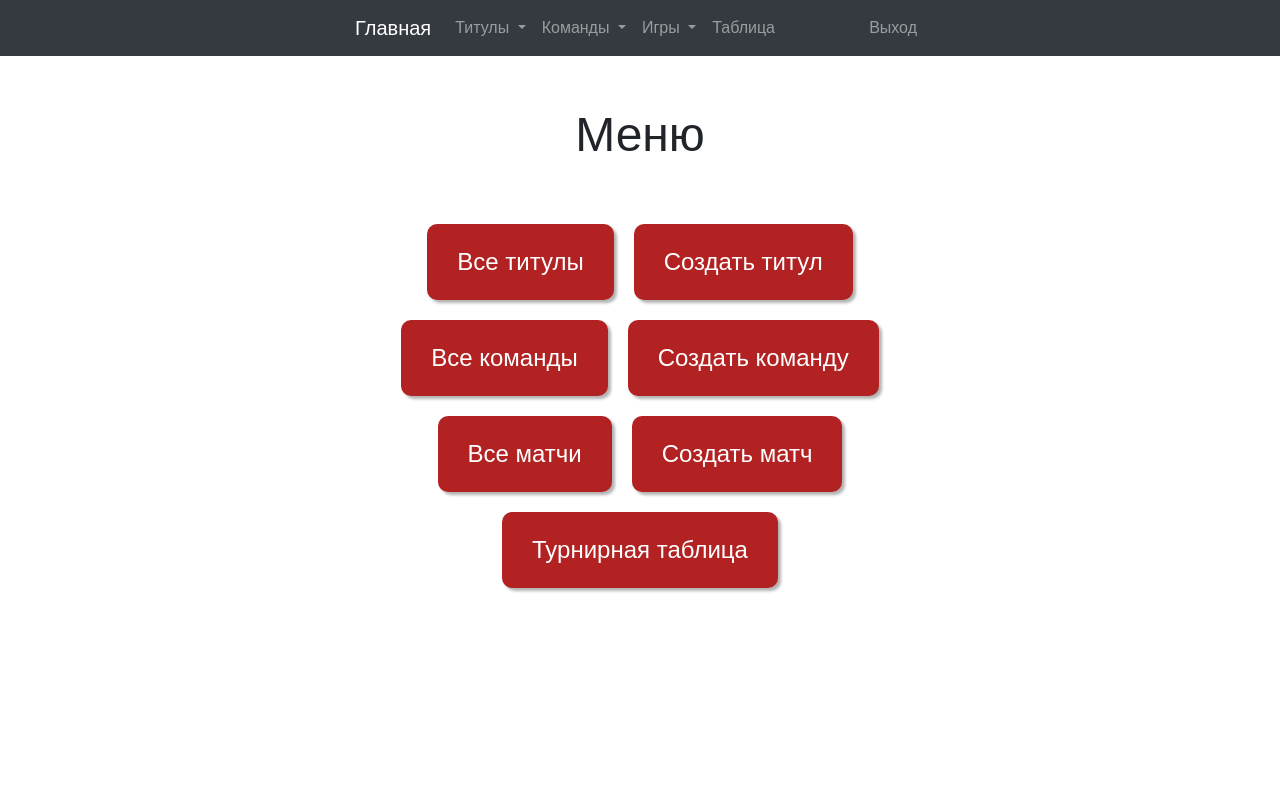
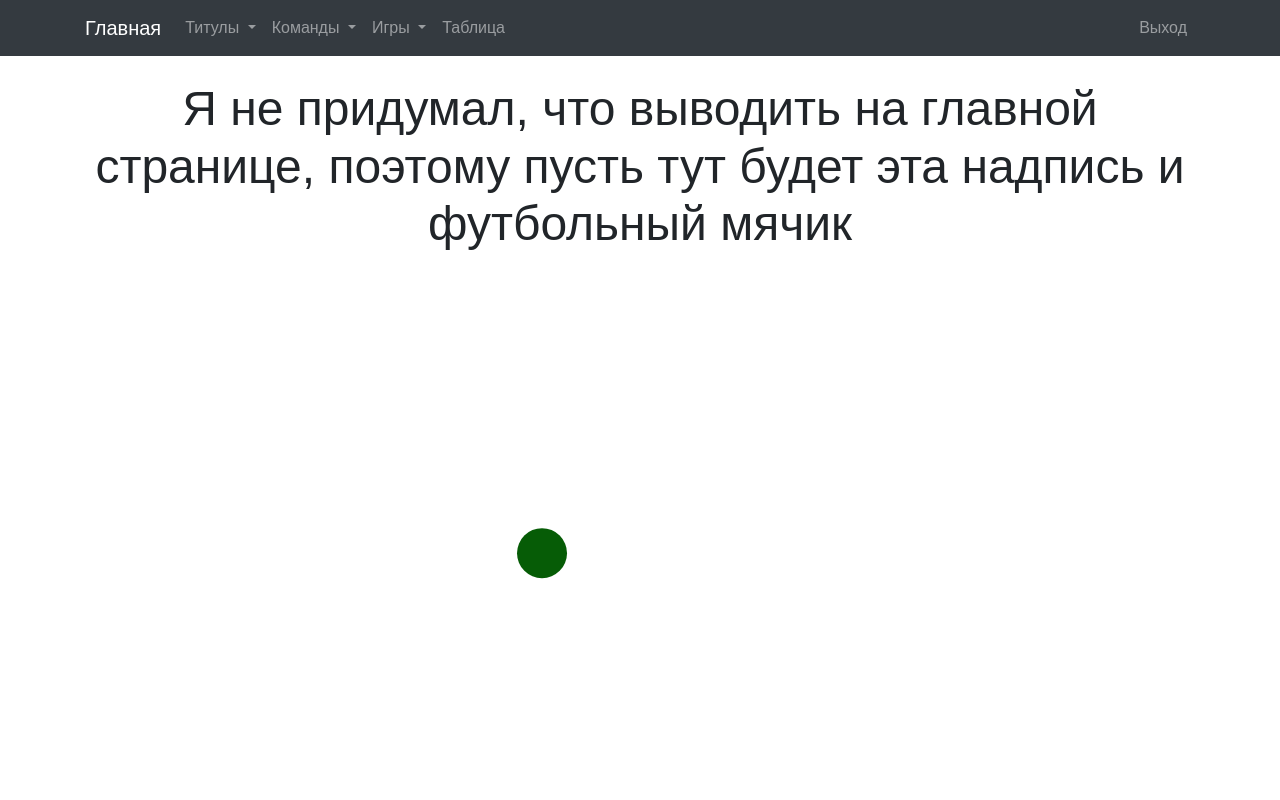
Before and after one commit to gmoroz/lab1, a Django app: page / in a window 1280 px wide. Run offline with Django 4.2, Linux system fonts and the light colour scheme; the visitor is signed in with stand-in values (Sample User, id 1); parts of the project's set-up code (start-up, migrations or seed data) failed here and were passed over; some libraries are stand-ins or nearby versions.

Commit message:
refactor: menu page and add ball animation
    Updated menu page layout and styles to use a new container and font family
    Added a ball animation using JavaScript that bounces around the screen
    Updated page title and content to reflect changes
    Removed unused CSS styles

```diff
--- a/static/css/main.css
+++ b/static/css/main.css
@@ -1,41 +1,29 @@
-* {
-    box-sizing: border-box;
-    font-family: Arial, sans-serif;
-  }
+.mian-container {
+	display: flex;
+	flex-direction: column;
+	align-items: center;
+	justify-content: center;
+	height: 100vh;
+	background-color: #282828;
+	color: #fff;
+	font-family: 'Montserrat', sans-serif;
+}
 
-  .container {
-    margin: 0 auto;
-    max-width: 600px;
-    text-align: center;
-  }
+.main-h1 {
+	text-align: center;
+	font-size: 3rem;
+	margin-bottom: 3rem;
+}
 
-  h1 {
-    font-size: 3em;
-    margin-top: 50px;
-    margin-bottom: 50px;
-  }
-
-  .buttons {
-    display: flex;
-    flex-wrap: wrap;
-    justify-content: center;
-    align-items: center;
-  }
-
-  .title-btn, .team-btn, .game-btn, .table-btn {
-    display: inline-block;
-    margin: 10px;
-    padding: 20px 30px;
-    border-radius: 10px;
-    font-size: 1.5em;
-    text-align: center;
-    text-decoration: none;
-    color: #fff;
-    background-color: #b22222;
-    box-shadow: 3px 3px 3px rgba(0, 0, 0, 0.3);
-    transition: all 0.3s ease;
-  }
-
-  .title-btn:hover, .team-btn:hover, .game-btn:hover, .table-btn:hover {
-    transform: scale(1.1);
-  }
+#ball {
+  position: absolute;
+  width: 50px;
+  height: 50px;
+  border-radius: 50%;
+  background-color: rgb(6, 92, 6);
+}
+body {
+  width: 100vw;
+  height: 100vh;
+  overflow: hidden;
+}
--- /dev/null
+++ b/static/js/main.js
@@ -0,0 +1,26 @@
+const ball = document.getElementById('ball');
+
+let x = Math.floor(Math.random() * window.innerWidth);
+let y = Math.floor(Math.random() * window.innerHeight);
+
+let dx = (Math.random() - 0.5) * 10;
+let dy = (Math.random() - 0.5) * 10;
+
+function animate() {
+  requestAnimationFrame(animate);
+
+  x += dx;
+  y += dy;
+
+  if (x + ball.clientWidth > window.innerWidth || x < 0) {
+    dx = -dx;
+  }
+
+  if (y + ball.clientHeight > window.innerHeight || y < 0) {
+    dy = -dy;
+  }
+
+  ball.style.transform = `translate(${x}px, ${y}px)`;
+}
+
+animate();
--- a/templates/main.html
+++ b/templates/main.html
@@ -1,16 +1,17 @@
-{% extends 'base.html' %} {% load static %} {% block title %}Меню{% endblock %}
-{% block styles %}{{ block.super }}
+{% extends 'base.html' %}
+{% load static %}
+{% block title %}Главная страница{% endblock %}
+{% block styles %} {{ block.super }}
 <link rel="stylesheet" type="text/css" href="{% static 'css/main.css' %}" />
-{% endblock %} {% block content %}
-
-<h1>Меню</h1>
-<div class="buttons">
-  <a href="{% url 'titles-list' %}" class="title-btn">Все титулы</a>
-  <a href="{% url 'titles-create' %}" class="title-btn">Создать титул</a>
-  <a href="{% url 'teams-list' %}" class="team-btn">Все команды</a>
-  <a href="{% url 'teams-create' %}" class="team-btn">Создать команду</a>
-  <a href="{% url 'games-list' %}" class="game-btn">Все матчи</a>
-  <a href="{% url 'game-create' %}" class="game-btn">Создать матч</a>
-  <a href="{% url 'table' %}" class="table-btn">Турнирная таблица</a>
+{% endblock %}
+{% block content %}
+<div class="main-container">
+  <h1 class="main-h1">
+    Я не придумал, что выводить на главной странице, поэтому пусть тут будет эта
+    надпись и футбольный мячик
+  </h1>
+  <div id="ball"></div>
 </div>
-{% endblock %} {% block scripts %}{{ block.super }} {% endblock %}
+{% endblock %} {% block scripts %} {{ block.super }}
+<script src="{% static 'js/main.js' %}"></script>
+{% endblock %}
```
